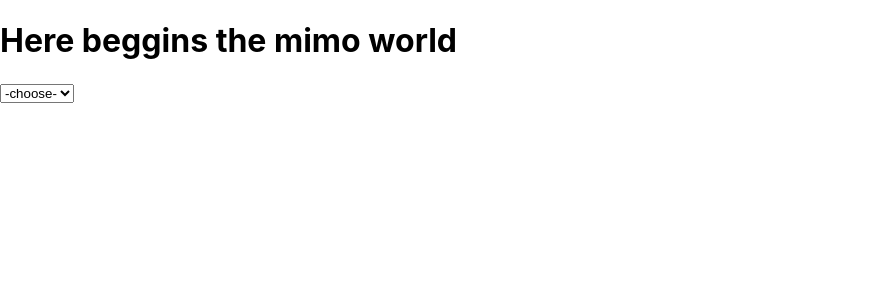
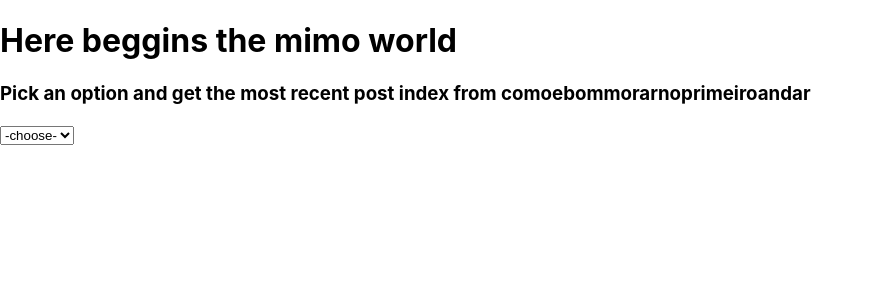
Before and after one commit to RaviCampos/hooks, a React (Create React App) app: page / in a window 1280 px wide. Shown: the top 300 px of the page, without its empty margins (0-874 px from the left). Built offline with nearby package versions, Linux system fonts and the light colour scheme.

Commit message:
instructions

```diff
--- a/src/components/MainTitle.js
+++ b/src/components/MainTitle.js
@@ -3,6 +3,7 @@ function MainTitle() {
     return (
         <div className="front-page">
             <h1>Here beggins the mimo world</h1>
+            <h3>Pick an option and get the most recent post index from comoebommorarnoprimeiroandar</h3>
         </div>
     )
 }
```
